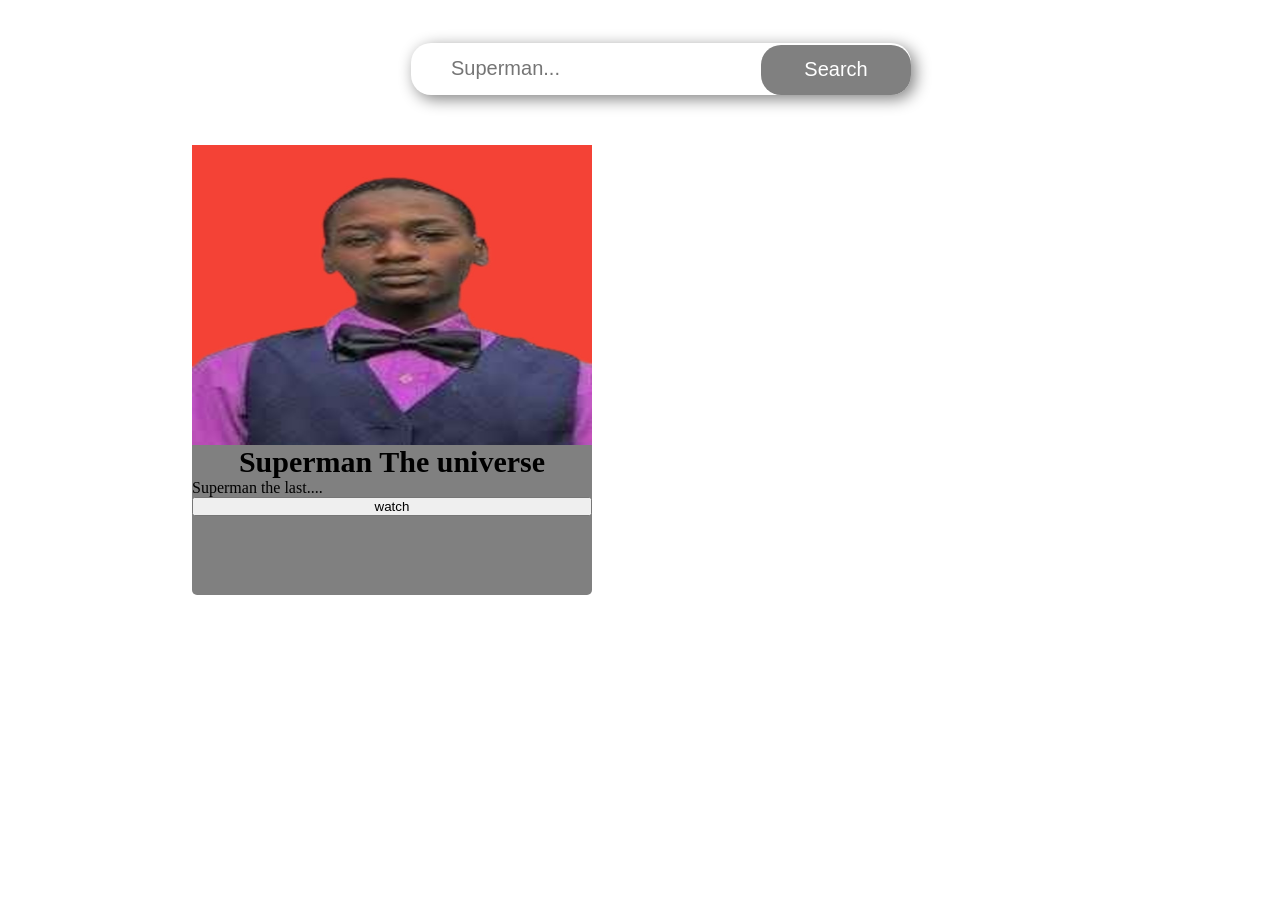
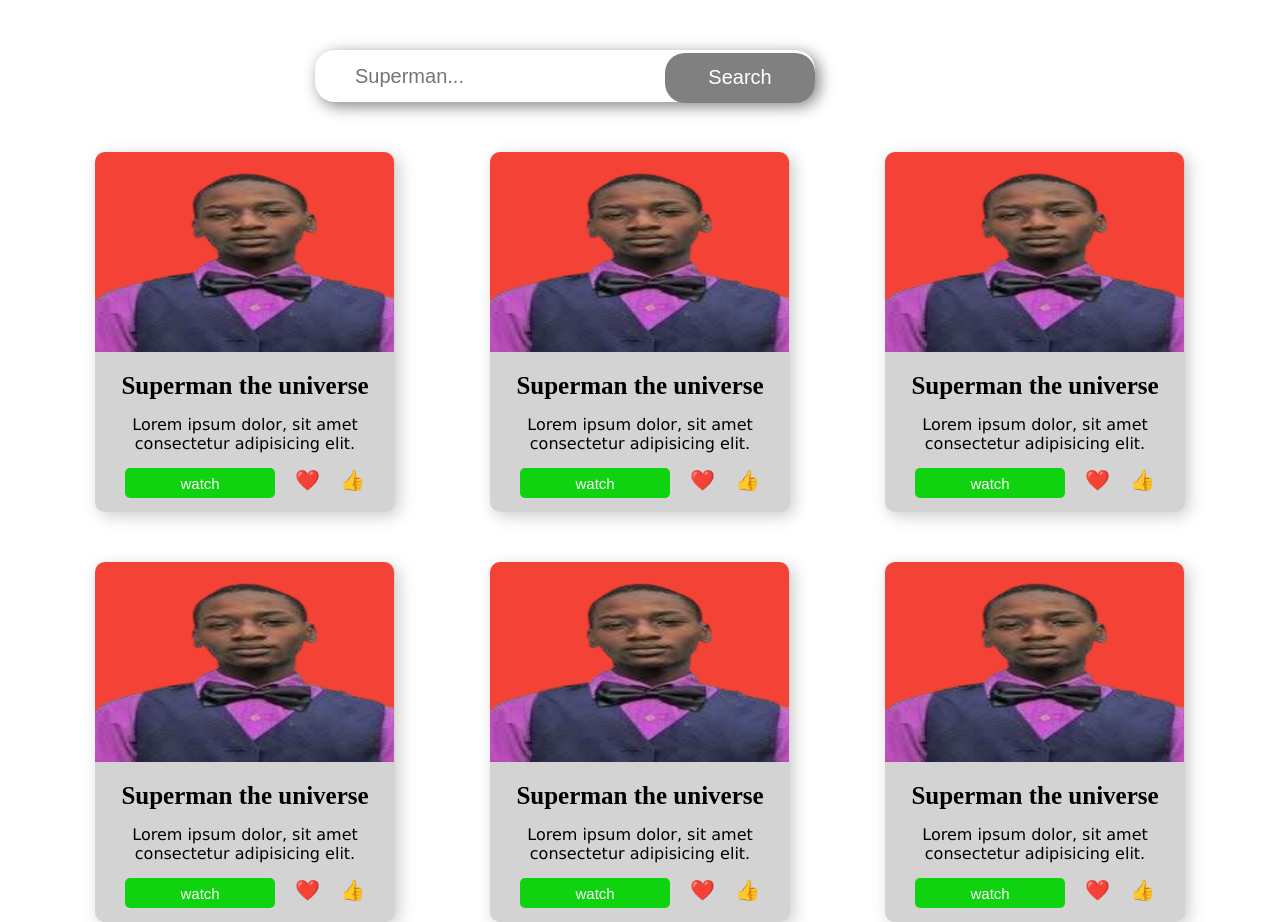
Before and after one commit to Sultan65-tech/Movie_App, a website: page index.html in a window 1280 px wide. Shown: the part 77-999 px from the top of the page. Before the commit the page ends 800 px from the top, so only its background shows below. Drawn offline with Linux system fonts and the light colour scheme.

Commit message:
Updating the UI

```diff
--- a/index.html
+++ b/index.html
@@ -35,16 +35,83 @@
         <div class="movies">
             <div class="movie-card">
                 <img src="Passport.jpg" width="200px" alt="">
-                <h2>Superman The universe</h2>
-                <p>Superman the last....</p>
-                <button>
+                <h2>Superman the universe</h2>
+                <p>Lorem ipsum dolor, sit amet consectetur adipisicing elit.</p>
+              <div class="elements">
+                  <button>
                     watch
                 </button>
+                <span>❤️</span>
+                <span>👍</span>
+              </div>
             </div>
-            <!-- <div class="movie-card"></div>
-            <div class="movie-card"></div>
-            <div class="movie-card"></div> -->
+
+                 <div class="movie-card">
+                <img src="Passport.jpg" width="200px" alt="">
+                <h2>Superman the universe</h2>
+                <p>Lorem ipsum dolor, sit amet consectetur adipisicing elit.</p>
+              <div class="elements">
+                  <button>
+                    watch
+                </button>
+                <span>❤️</span>
+                <span>👍</span>
+              </div>
+            </div>
+
+                 <div class="movie-card">
+                <img src="Passport.jpg" width="200px" alt="">
+                <h2>Superman the universe</h2>
+                <p>Lorem ipsum dolor, sit amet consectetur adipisicing elit.</p>
+              <div class="elements">
+                  <button>
+                    watch
+                </button>
+                <span>❤️</span>
+                <span>👍</span>
+              </div>
+            </div>
+
+                 <div class="movie-card">
+                <img src="Passport.jpg" width="200px" alt="">
+                <h2>Superman the universe</h2>
+                <p>Lorem ipsum dolor, sit amet consectetur adipisicing elit.</p>
+              <div class="elements">
+                  <button>
+                    watch
+                </button>
+                <span>❤️</span>
+                <span>👍</span>
+              </div>
+            </div>
+
+                <div class="movie-card">
+                <img src="Passport.jpg" width="200px" alt="">
+                <h2>Superman the universe</h2>
+                <p>Lorem ipsum dolor, sit amet consectetur adipisicing elit.</p>
+              <div class="elements">
+                  <button>
+                    watch
+                </button>
+                <span>❤️</span>
+                <span>👍</span>
+              </div>
+            </div>
+
+                <div class="movie-card">
+                <img src="Passport.jpg" width="200px" alt="">
+                <h2>Superman the universe</h2>
+                <p>Lorem ipsum dolor, sit amet consectetur adipisicing elit.</p>
+              <div class="elements">
+                  <button>
+                    watch
+                </button>
+                <span>❤️</span>
+                <span>👍</span>
+              </div>
+            </div>
         </div>
     </main>
+<script src="index.js"></script>
 </body>
 </html>
--- a/index.js
+++ b/index.js
@@ -0,0 +1,6 @@
+var arr = ["sultan","Ishola","Damzy"];
+var newEle = document.createElement("p")
+
+    arr.map((ele)=>{
+    newEle.innerHTML=ele;
+    })
--- a/styles.css
+++ b/styles.css
@@ -63,7 +63,7 @@ header button:hover{
 
 /* Parent  */
 main{
- margin-left:15%;
+ /* margin-left:15%; */
 }
 .parent{
 }
@@ -92,12 +92,8 @@ input:focus{
     outline-style:none;
     border: none;
 }
-::placeholder{
-    /* font-size: 20px;
-    padding-left:10px; */
-}
 .search button{
-    top:23.2px;
+    top:27.4px;
     left:-150px;
     z-index:1;
     width: 150px;
@@ -117,24 +113,57 @@ input:focus{
 .movies{
     display: grid;
     grid-template-columns:300px 300px 300px;
+    justify-content:space-evenly;
 }
 .movie-card{
     display: flex;
     flex-direction: column;
-    /* justify-content: center;
-    align-items: center; */
+    border-top-left-radius: 10px;
+    border-top-right-radius:10px;
+      border-bottom-left-radius: 10px;
+    border-bottom-right-radius:10px;
     margin-top: 50px;
-    width: 400px;
-    height:450px;
-    background: gray;
-    border-radius:5px;
-    filter:drop-shadow(4px 4px 8px solid #ccc)
+    width:300px;
+    height:360px;
+    background:lightgrey;
+   filter: drop-shadow(4px 4px 8px #ccc);
 }
 .movie-card img{
-    width:400px;
-    height:300px;
+    width:299px;
+    height:200px;
+    border-top-left-radius: 10px;
+    border-top-right-radius:10px;
 }
 .movie-card h2{
     text-align: center;
-    font-size: 30px;
+    font-size:25px;
+    padding-top: 20px;
 }
+.movie-card p{
+    text-align: center;
+    padding: 15px;
+    /* font-size:17px; */
+    /* font-weight:600; */
+    font-family: 'Lucida Sans', 'Lucida Sans Regular', 'Lucida Grande', 'Lucida Sans Unicode', Geneva, Verdana, sans-serif;
+}
+.movie-card button {
+    width:150px;
+    height:30px;
+    font-size:15px;
+    border-bottom:50%;
+    border: none;
+    background: rgb(14, 211, 14);
+    color: white;
+    border-radius:5px;
+    cursor: pointer;
+}
+.elements{
+    display: flex;
+    flex-direction: row;
+    gap:20px;
+    justify-content: center;
+}
+span{
+    font-size: 20px;
+    cursor: pointer;
+}
```
Also changed, not shown: package.json (added, +21 -0 lines), API.js (added).
